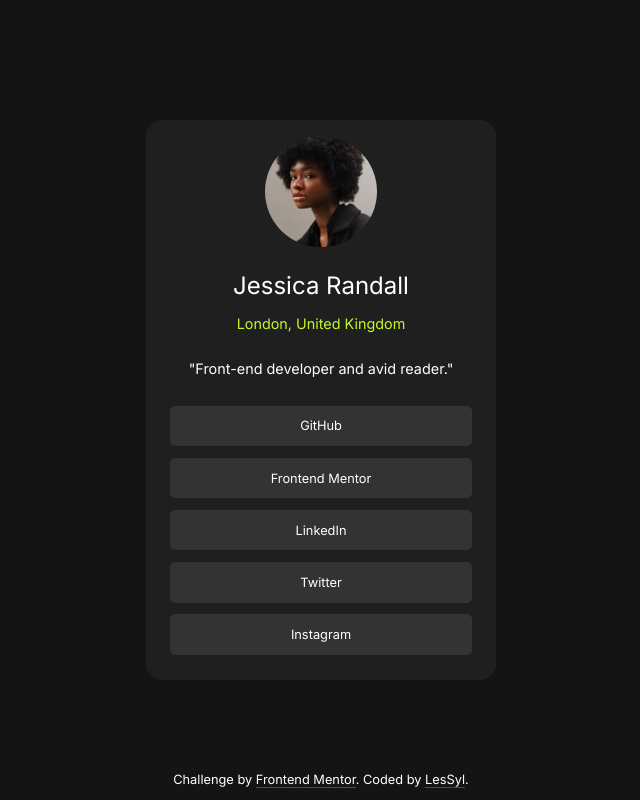
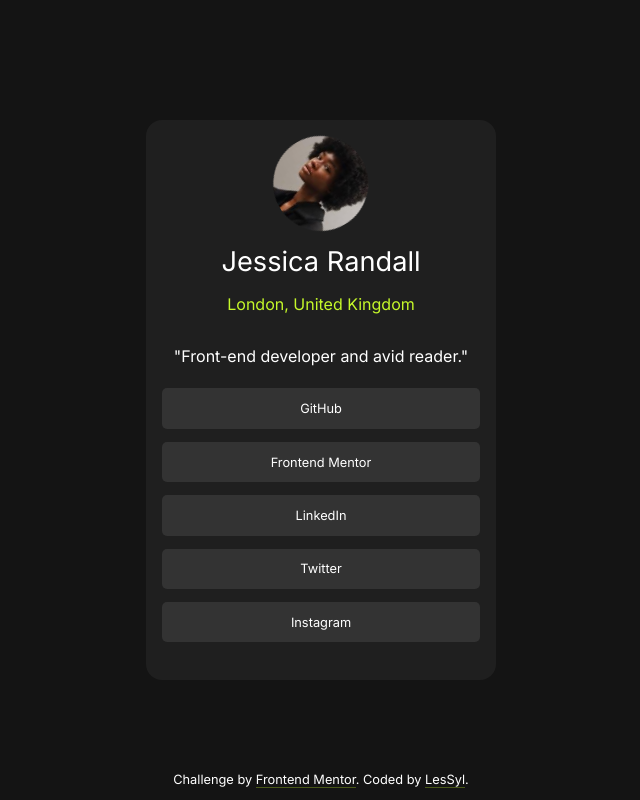
Before and after one commit to LesSyl/Frontend-Mentor---Social-links-profile, a website: page index.html in a window 1280 px wide. Shown: the whole page, without its empty margins (319-959 px from the left). Drawn offline with Linux system fonts and the light colour scheme.

Commit message:
small change

```diff
--- a/src/sass/main.scss
+++ b/src/sass/main.scss
@@ -37,19 +37,19 @@ body {
 	align-items: center;
 	height: 40%;
 	&__img {
-		width: 35%;
+		width: 30%;
 		border-radius: 50%;
-		animation: show 0.5s linear forwards 0.5s;
+		animation: show 0.5s linear forwards 0.5s, rotate 30s linear infinite;
 	}
 	&__name {
-		font-size: 1.2rem;
+		font-size: 1.5rem;
 		font-weight: 400;
-		margin-top: 1em;
+		margin-top: 0.5em;
 		animation: show 1s linear forwards 1s;
 	}
 	&__address {
 		padding: 1em 0 2em 0;
-		font-size: 0.7rem;
+		font-size: 0.8rem;
 		color: $address-color;
 		animation: show 1s linear forwards 1.2s;
 	}
@@ -70,7 +70,6 @@ body {
 	flex-direction: column;
 	justify-content: center;
 	align-items: center;
-	margin: 0.5em;
 	&__github,
 	&__frontendMentor,
 	&__linkedin,
@@ -144,11 +143,11 @@ body {
 
 	.info {
 		&__name {
-			font-size: 1.5rem;
+			font-size: 1.7rem;
 		}
 		&__address,
 		&__profession {
-			font-size: 0.9rem;
+			font-size: 1rem;
 		}
 	}
 
@@ -158,6 +157,7 @@ body {
 		&__linkedin,
 		&__twitter,
 		&__instagram {
+			margin: 0.5em;
 			cursor: pointer;
 			transition: color 1s, font-weight 1s, background-color 0.5s;
 			&:hover {
```
Also changed, not shown: dist/css/main.min.css, dist/img/desktop.jpeg, dist/img/mobile.jpeg, src/img/desktop.jpeg, src/img/mobile.jpeg.
